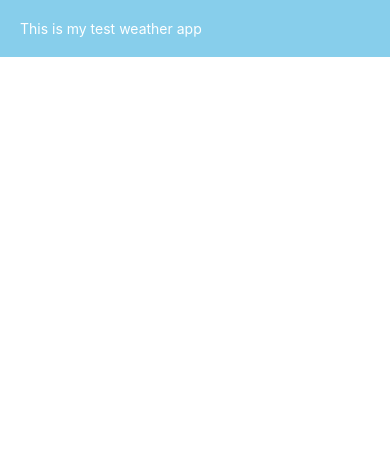
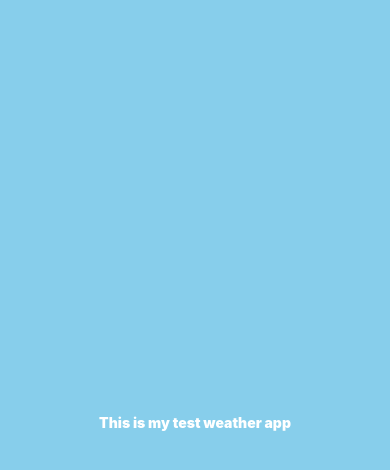
Before and after one commit to IsmailMuhammed2019/weatherApp, a React Native app: screen / in a window 390 px wide. Shown: the top 470 px of the page. Built offline with nearby package versions, Linux system fonts and the light colour scheme.

Commit message:
customize layout for environment component

```diff
--- a/App.js
+++ b/App.js
@@ -3,17 +3,28 @@ import {View, Text, SafeAreaView, StyleSheet} from "react-native"
 
 const App = () => {
   return(
-    <SafeAreaView>
+    <SafeAreaView style={styles.wrapper}>
       <View style={styles.container}>
-        <Text style={{color: "#fff", margin: 20}}>This is my test weather app</Text>
+        <Text style={styles.text}>This is my test weather app</Text>
       </View>
     </SafeAreaView>
   )
 }
 
 const styles = StyleSheet.create ({
+  wrapper: {
+    flex: '1'
+  },
   container: {
-    backgroundColor: "skyblue"
+    backgroundColor: "skyblue",
+    flex: '1',
+    alignItems: "center",
+    justifyContent: "center"
+  },
+  text: {
+    fontWeight: "900",
+    fontSize: '100',
+    color: '#fff'
   }
 })
 export default App;
```
